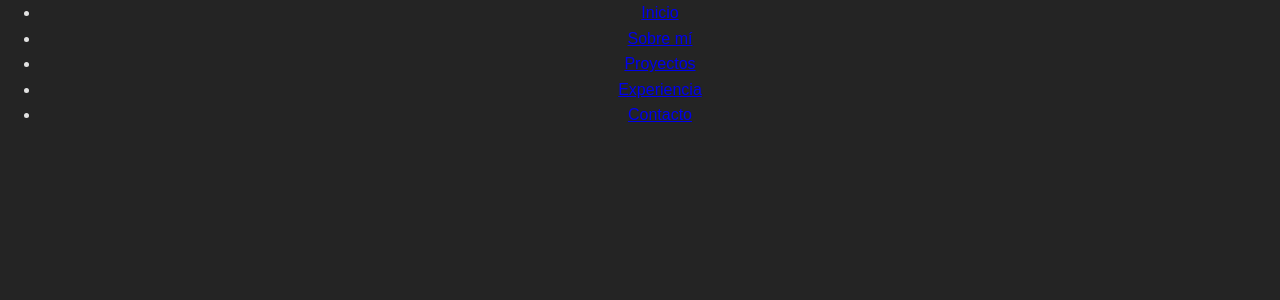
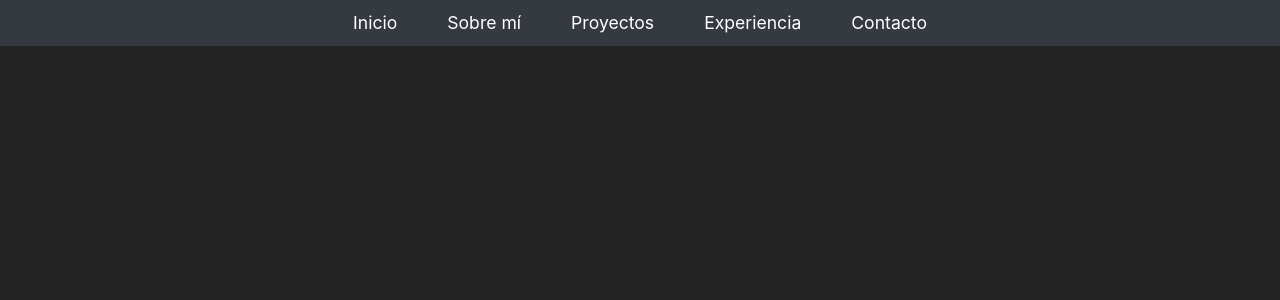
Before and after one commit to jluchett/jluchett.github.io, a React (Vite) app: page / in a window 1280 px wide. Shown: the top 300 px of the page. Built offline with nearby package versions, Linux system fonts and the light colour scheme.

Commit message:
Reestructurado Home

```diff
--- a/src/App.css
+++ b/src/App.css
@@ -7,21 +7,40 @@
   margin: 0;
 }
 
-body {
-  margin: 0;
-  font-family: 'Arial', sans-serif;
-  line-height: 1.6;
-
-}
-.appContainer {
-  display: flex;
-  flex-direction: column;
-  min-height: 100vh;
+/* App.css */
+nav {
+  background: #343a40;
+  padding: 10px 0;
+  position: fixed;
+  width: 100%;
+  top: 0;
+  z-index: 1000;
 }
 
-.mainContent {
-  flex: 1;
-  padding: 2rem;
-  background-color: #f5f5f5;
-  overflow-x: hidden; /* Evita el desbordamiento horizontal */
+nav ul {
+  list-style: none;
+  display: flex;
+  justify-content: center;
+  margin: 0;
+  padding: 0;
 }
+
+nav ul li {
+  margin: 0 15px;
+}
+
+nav ul li a {
+  color: #fff;
+  text-decoration: none;
+  font-size: 1.1rem;
+  padding: 5px 10px;
+}
+
+nav ul li a:hover {
+  background: #495057;
+  border-radius: 4px;
+}
+
+.App {
+  padding-top: 60px; /* Ajusta esto si cambias la altura del nav */
+}
```
Also changed, not shown: src/pages/Home.jsx (+7 -11 lines), src/styles/home.css (+8 -26 lines).
